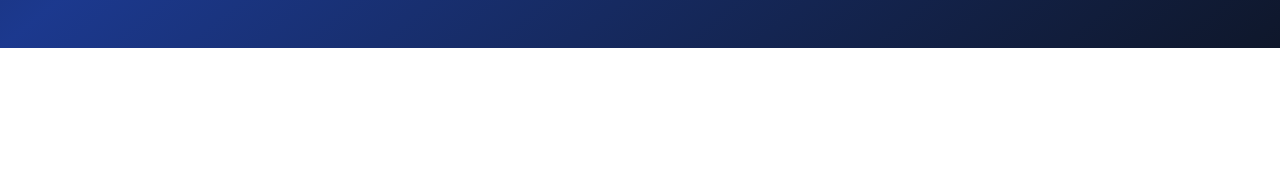
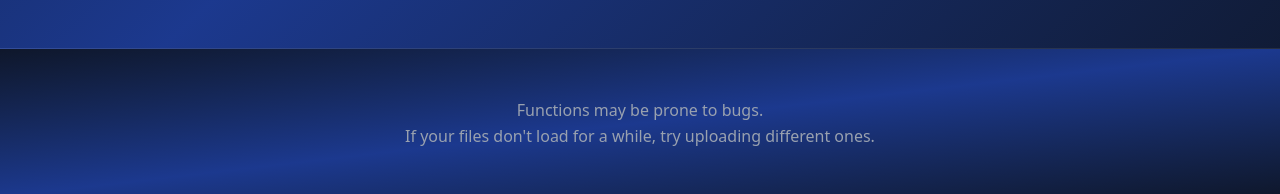
Before and after one commit to ChetanGorantla/DetectFX, a React (Vite) app: page /dashboard in a window 1280 px wide. Shown: the part 984-1178 px from the top of the page. Before the commit the page ends 1032 px from the top, so only its background shows below. Built offline with nearby package versions, Linux system fonts and the light colour scheme; no server answers.

Commit message:
added footer

```diff
--- a/src/TabComponent.tsx
+++ b/src/TabComponent.tsx
@@ -213,10 +213,21 @@ const TabComponent: React.FC = () => {
         </div>
         */}
       </div>
+      {/* Footer */}
+      <footer className="relative z-20 px-6 py-12 border-t border-white/10 bg-gradient-to-br from-slate-900 via-blue-900 to-slate-900">
+        <div className="max-w-7xl mx-auto text-center">
+
+          <div className="text-gray-400 mx-auto leading-relaxed">
+            <p>Functions may be prone to bugs.</p>
+            <p>If your files don't load for a while, try uploading different ones.</p>
+
+          </div>
+        </div>
+      </footer>
 
 
       {/* Floating Background Elements */}
-      <div className="fixed inset-0 pointer-events-none overflow-hidden">
+      <div className="fixed inset-0 pointer-events-none overflow-hidden z-0">
         <div className="absolute top-20 left-20 w-32 h-32 bg-blue-500/10 rounded-full blur-3xl animate-pulse"></div>
         <div className="absolute bottom-20 right-20 w-40 h-40 bg-cyan-500/10 rounded-full blur-3xl animate-pulse delay-1000"></div>
         <div className="absolute top-1/2 left-1/2 transform -translate-x-1/2 -translate-y-1/2 w-64 h-64 bg-blue-400/5 rounded-full blur-3xl animate-pulse delay-2000"></div>
```
